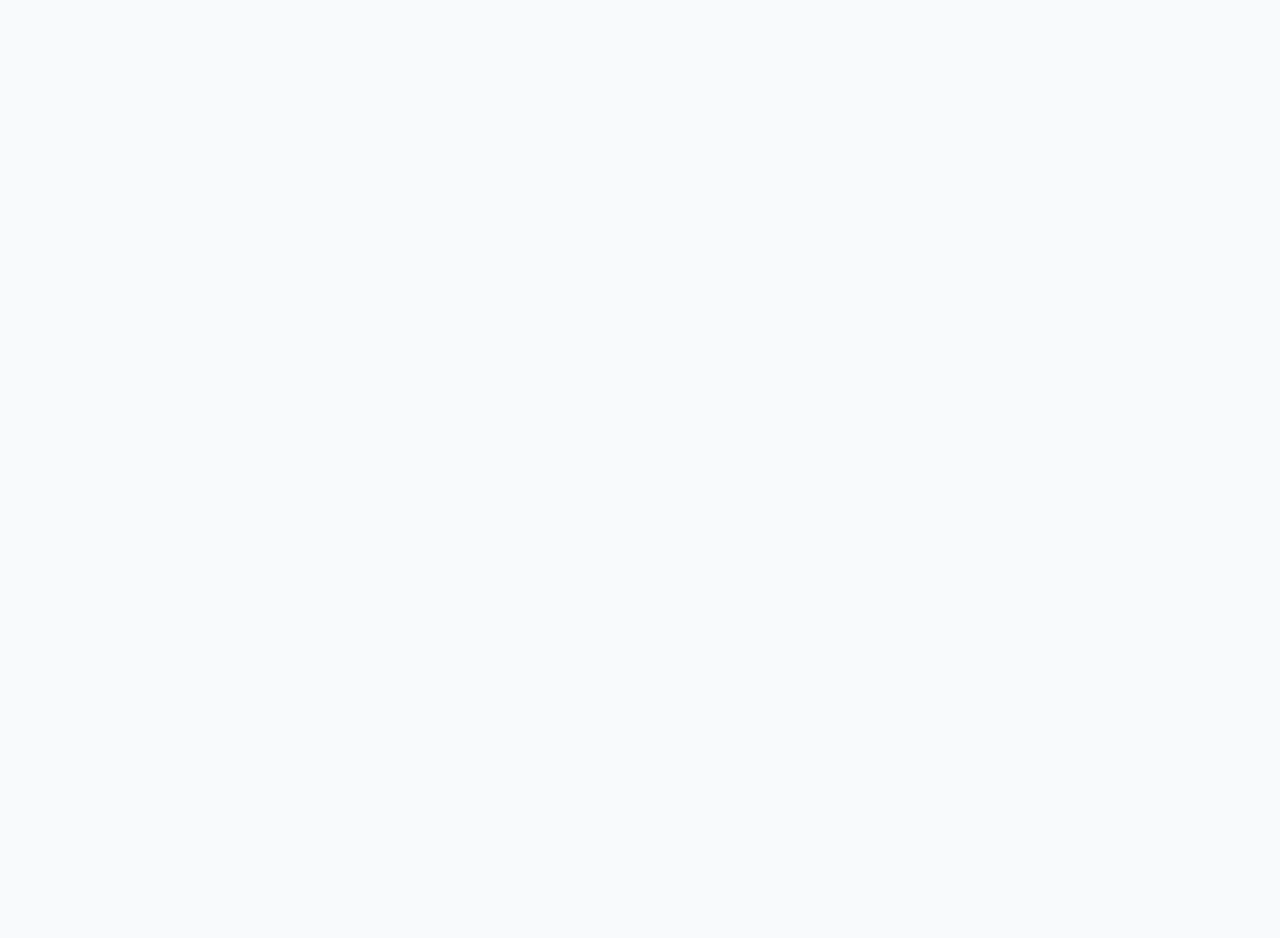
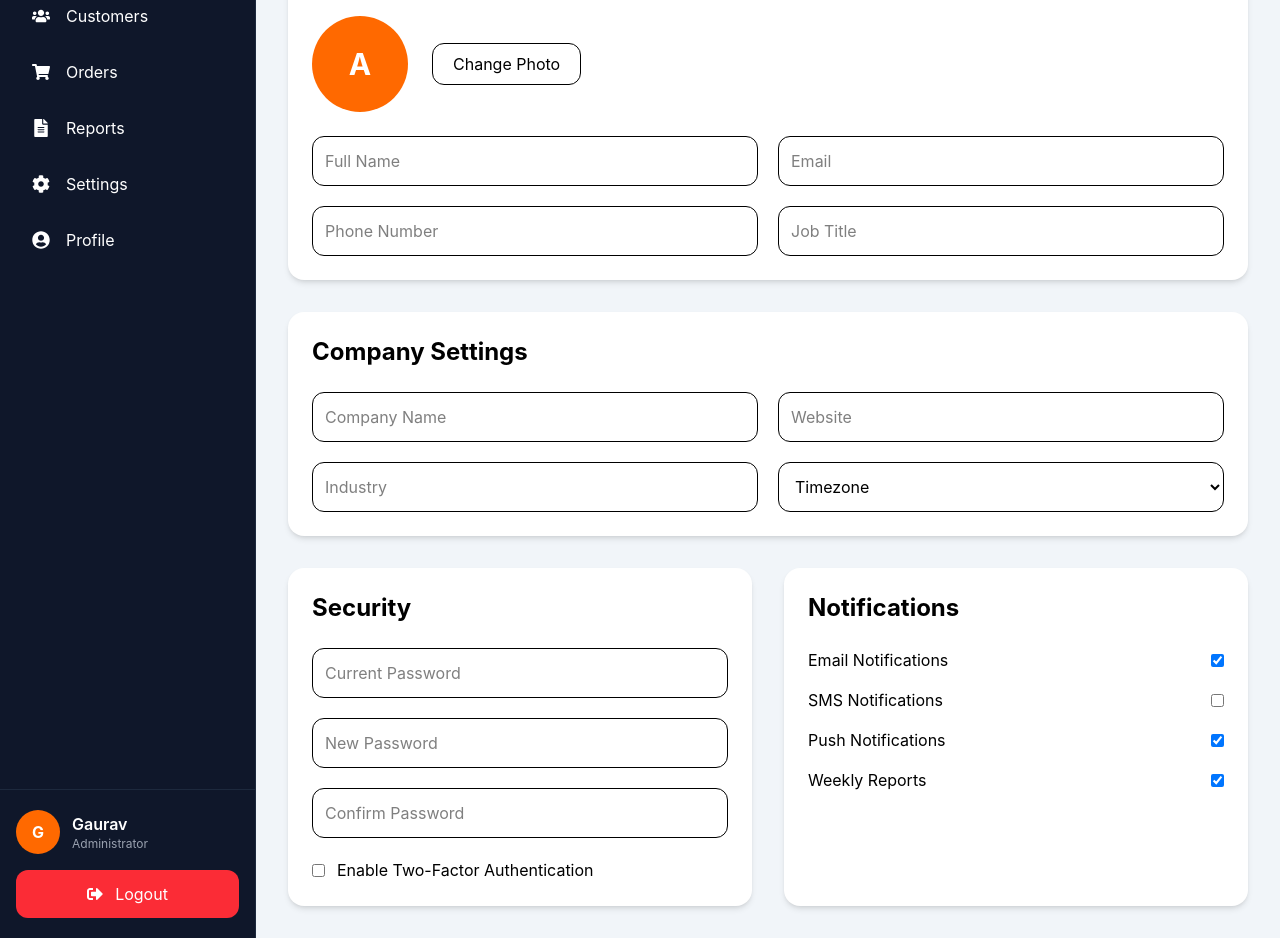
Before and after one commit to gauravsatpute0809/PulseTracker, a React app in the folder frontend/: page /settings in a window 1280 px wide. Before the commit this address had no page. Shown: the part 280-1218 px from the top of the page. Before the commit the page ends 800 px from the top, so only its background shows below. Built offline with nearby package versions, Linux system fonts and the light colour scheme; the HTML template or start-up script is replaced by a standard one.

Commit message:
complete settings management module

```diff
--- a/frontend/src/App.jsx
+++ b/frontend/src/App.jsx
@@ -7,6 +7,7 @@ import Products from "./pages/Products";
 import Customers from "./pages/Customers";
 import Orders from "./pages/Orders";
 import Reports from "./pages/Reports";
+import Settings from "./pages/Settings";
 
 
 function App() {
@@ -44,6 +45,10 @@ function App() {
         path="/reports"
         element={<Reports />} />
 
+        <Route
+        path="/settings"
+        element={<Settings />} />
+
       </Routes>
     </BrowserRouter>
   );
--- /dev/null
+++ b/frontend/src/components/CompanySettings.jsx
@@ -0,0 +1,38 @@
+function CompanySettings() {
+  return (
+    <div className="bg-white rounded-2xl shadow-md p-6">
+      <h2 className="text-2xl font-bold mb-6">
+        Company Settings
+      </h2>
+
+      <div className="grid md:grid-cols-2 gap-5">
+        <input
+          type="text"
+          placeholder="Company Name"
+          className="border rounded-xl p-3"
+        />
+
+        <input
+          type="text"
+          placeholder="Website"
+          className="border rounded-xl p-3"
+        />
+
+        <input
+          type="text"
+          placeholder="Industry"
+          className="border rounded-xl p-3"
+        />
+
+        <select className="border rounded-xl p-3">
+          <option>Timezone</option>
+          <option>UTC</option>
+          <option>Asia/Kolkata</option>
+          <option>Europe/London</option>
+        </select>
+      </div>
+    </div>
+  );
+}
+
+export default CompanySettings;
--- /dev/null
+++ b/frontend/src/components/NotificationSettings.jsx
@@ -0,0 +1,33 @@
+function NotificationSettings() {
+  return (
+    <div className="bg-white rounded-2xl shadow-md p-6">
+      <h2 className="text-2xl font-bold mb-6">
+        Notifications
+      </h2>
+
+      <div className="space-y-4">
+        <label className="flex justify-between items-center">
+          <span>Email Notifications</span>
+          <input type="checkbox" defaultChecked />
+        </label>
+
+        <label className="flex justify-between items-center">
+          <span>SMS Notifications</span>
+          <input type="checkbox" />
+        </label>
+
+        <label className="flex justify-between items-center">
+          <span>Push Notifications</span>
+          <input type="checkbox" defaultChecked />
+        </label>
+
+        <label className="flex justify-between items-center">
+          <span>Weekly Reports</span>
+          <input type="checkbox" defaultChecked />
+        </label>
+      </div>
+    </div>
+  );
+}
+
+export default NotificationSettings;
--- /dev/null
+++ b/frontend/src/components/ProfileSettings.jsx
@@ -0,0 +1,47 @@
+function ProfileSettings() {
+  return (
+    <div className="bg-white rounded-2xl shadow-md p-6">
+      <h2 className="text-2xl font-bold mb-6">
+        Profile Information
+      </h2>
+
+      <div className="flex flex-col md:flex-row items-center gap-6 mb-6">
+        <div className="w-24 h-24 rounded-full bg-orange-500 flex items-center justify-center text-white text-3xl font-bold">
+          A
+        </div>
+
+        <button className="border px-5 py-2 rounded-xl hover:bg-gray-100 transition">
+          Change Photo
+        </button>
+      </div>
+
+      <div className="grid md:grid-cols-2 gap-5">
+        <input
+          type="text"
+          placeholder="Full Name"
+          className="border rounded-xl p-3"
+        />
+
+        <input
+          type="email"
+          placeholder="Email"
+          className="border rounded-xl p-3"
+        />
+
+        <input
+          type="text"
+          placeholder="Phone Number"
+          className="border rounded-xl p-3"
+        />
+
+        <input
+          type="text"
+          placeholder="Job Title"
+          className="border rounded-xl p-3"
+        />
+      </div>
+    </div>
+  );
+}
+
+export default ProfileSettings;
--- /dev/null
+++ b/frontend/src/components/SecuritySettings.jsx
@@ -0,0 +1,36 @@
+function SecuritySettings() {
+  return (
+    <div className="bg-white rounded-2xl shadow-md p-6">
+      <h2 className="text-2xl font-bold mb-6">
+        Security
+      </h2>
+
+      <div className="space-y-5">
+        <input
+          type="password"
+          placeholder="Current Password"
+          className="border rounded-xl p-3 w-full"
+        />
+
+        <input
+          type="password"
+          placeholder="New Password"
+          className="border rounded-xl p-3 w-full"
+        />
+
+        <input
+          type="password"
+          placeholder="Confirm Password"
+          className="border rounded-xl p-3 w-full"
+        />
+
+        <label className="flex items-center gap-3">
+          <input type="checkbox" />
+          Enable Two-Factor Authentication
+        </label>
+      </div>
+    </div>
+  );
+}
+
+export default SecuritySettings;
--- /dev/null
+++ b/frontend/src/components/SettingsHeader.jsx
@@ -0,0 +1,21 @@
+function SettingsHeader() {
+  return (
+    <div className="flex flex-col md:flex-row md:items-center md:justify-between gap-4 mb-8">
+      <div>
+        <h1 className="text-4xl font-bold text-gray-900">
+          Settings
+        </h1>
+
+        <p className="text-gray-500 mt-2">
+          Manage your account and application preferences.
+        </p>
+      </div>
+
+      <button className="bg-orange-500 hover:bg-orange-600 text-white px-6 py-3 rounded-xl font-semibold transition">
+        Save All Changes
+      </button>
+    </div>
+  );
+}
+
+export default SettingsHeader;
--- /dev/null
+++ b/frontend/src/pages/Settings.jsx
@@ -0,0 +1,27 @@
+import DashboardLayout from "../layouts/DashboardLayout";
+import SettingsHeader from "../components/SettingsHeader";
+import ProfileSettings from "../components/ProfileSettings";
+import CompanySettings from "../components/CompanySettings";
+import SecuritySettings from "../components/SecuritySettings";
+import NotificationSettings from "../components/NotificationSettings";
+
+function Settings() {
+  return (
+    <DashboardLayout>
+      <SettingsHeader />
+
+      <div className="space-y-8">
+        <ProfileSettings />
+
+        <CompanySettings />
+
+        <div className="grid grid-cols-1 xl:grid-cols-2 gap-8">
+          <SecuritySettings />
+          <NotificationSettings />
+        </div>
+      </div>
+    </DashboardLayout>
+  );
+}
+
+export default Settings;
```
